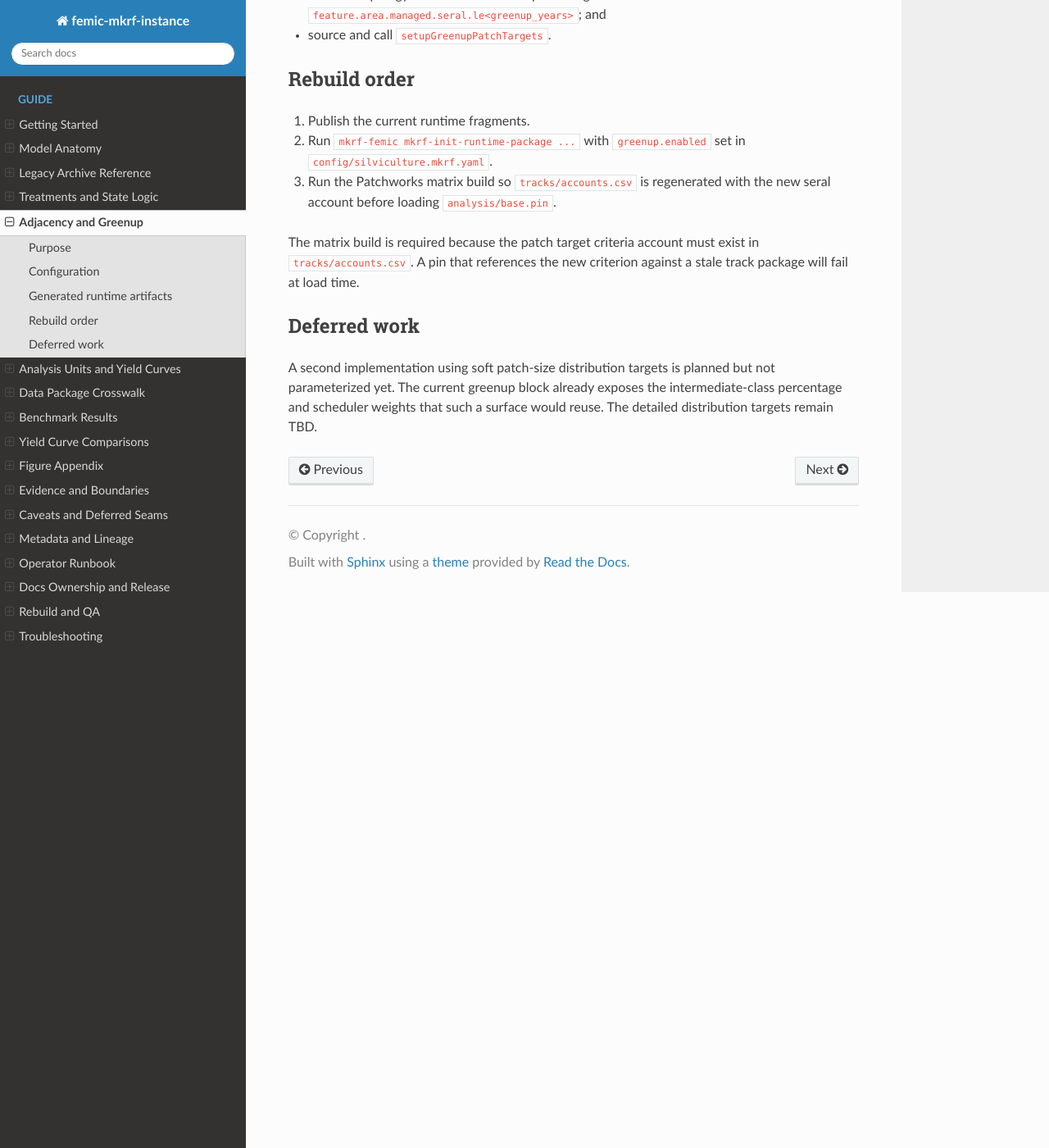
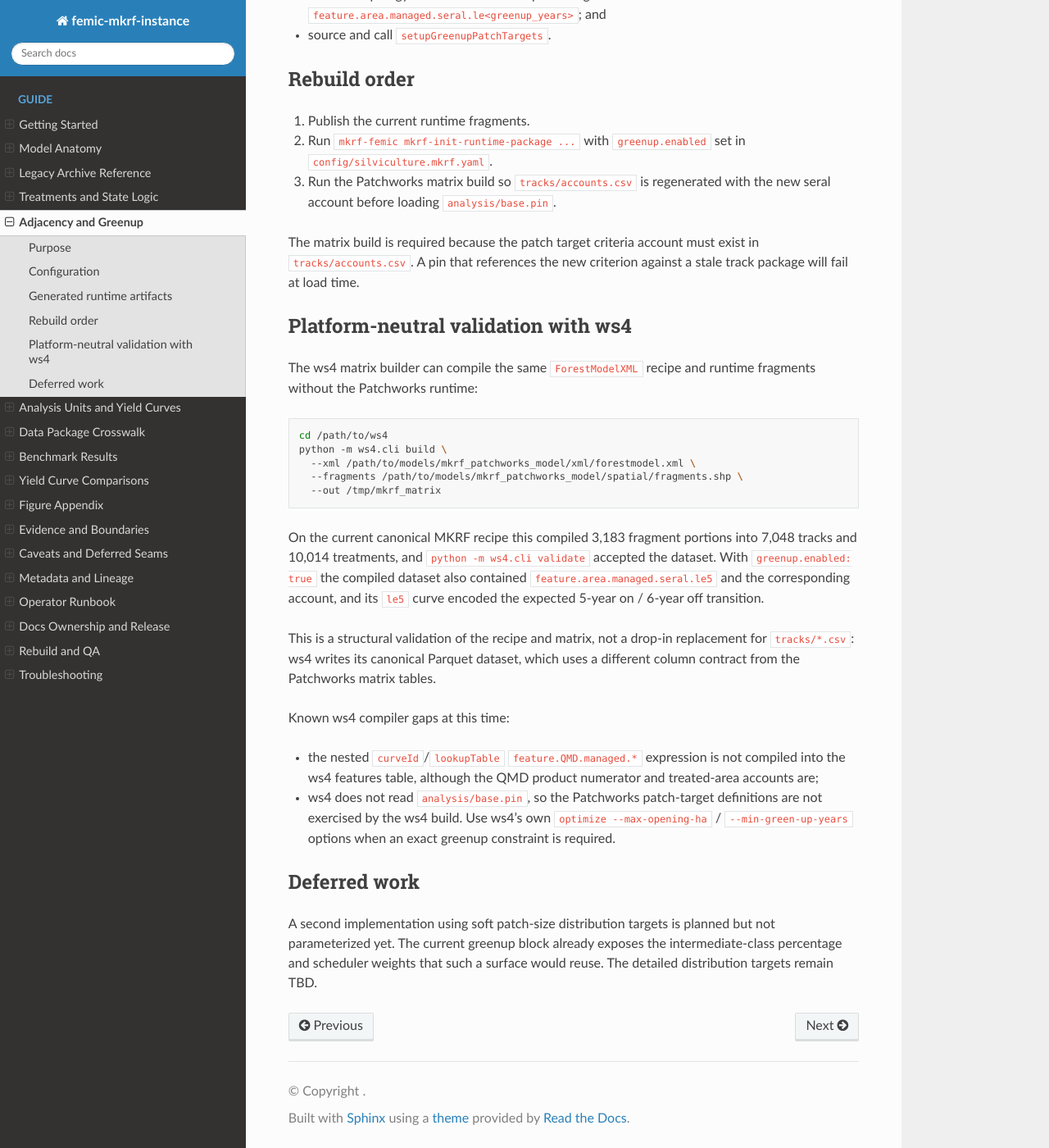
Before and after one commit to UBC-FRESH/femic-mkrf-instance, a Sphinx documentation site: the page built from docs/adjacency-and-greenup.rst, in a window 1280 px wide and 1400 px high, scrolled down 1409 px. Shown: the whole window at 82% size. Built offline with Sphinx 7.4.7 and the Read the Docs theme 3.1.0, drawn with Linux system fonts in a browser that asks for light colours.

Commit message:
Document ws4 matrix-build validation for the MKRF recipe

```diff
--- a/docs/adjacency-and-greenup.rst
+++ b/docs/adjacency-and-greenup.rst
@@ -78,6 +78,40 @@ The matrix build is required because the patch target criteria account must
 exist in ``tracks/accounts.csv``. A pin that references the new criterion
 against a stale track package will fail at load time.
 
+Platform-neutral validation with ws4
+------------------------------------
+
+The ws4 matrix builder can compile the same ``ForestModelXML`` recipe and
+runtime fragments without the Patchworks runtime:
+
+.. code-block:: bash
+
+   cd /path/to/ws4
+   python -m ws4.cli build \
+     --xml /path/to/models/mkrf_patchworks_model/xml/forestmodel.xml \
+     --fragments /path/to/models/mkrf_patchworks_model/spatial/fragments.shp \
+     --out /tmp/mkrf_matrix
+
+On the current canonical MKRF recipe this compiled 3,183 fragment portions into
+7,048 tracks and 10,014 treatments, and ``python -m ws4.cli validate`` accepted
+the dataset. With ``greenup.enabled: true`` the compiled dataset also contained
+``feature.area.managed.seral.le5`` and the corresponding account, and its
+``le5`` curve encoded the expected 5-year on / 6-year off transition.
+
+This is a structural validation of the recipe and matrix, not a drop-in
+replacement for ``tracks/*.csv``: ws4 writes its canonical Parquet dataset,
+which uses a different column contract from the Patchworks matrix tables.
+
+Known ws4 compiler gaps at this time:
+
+- the nested ``curveId``/``lookupTable`` ``feature.QMD.managed.*`` expression
+  is not compiled into the ws4 features table, although the QMD product
+  numerator and treated-area accounts are;
+- ws4 does not read ``analysis/base.pin``, so the Patchworks patch-target
+  definitions are not exercised by the ws4 build. Use ws4's own
+  ``optimize --max-opening-ha`` / ``--min-green-up-years`` options when an
+  exact greenup constraint is required.
+
 Deferred work
 -------------
 
```
